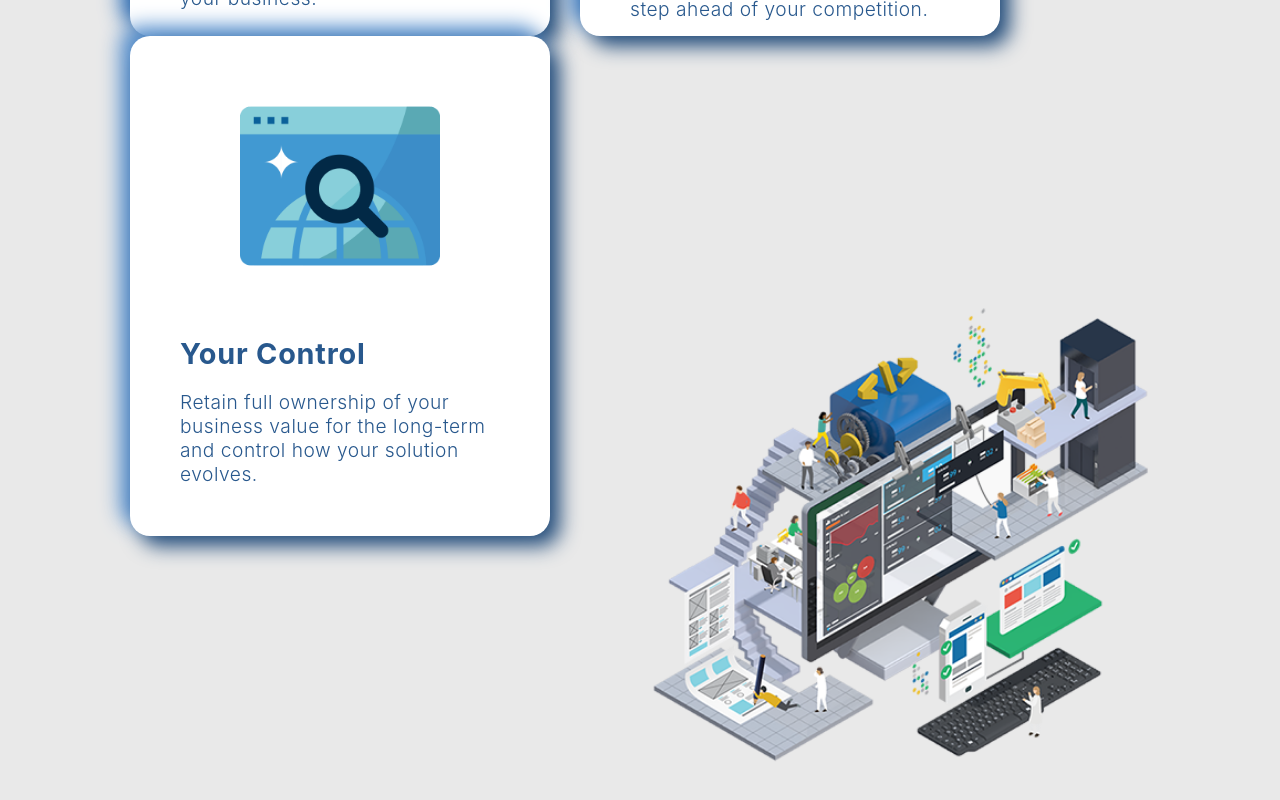
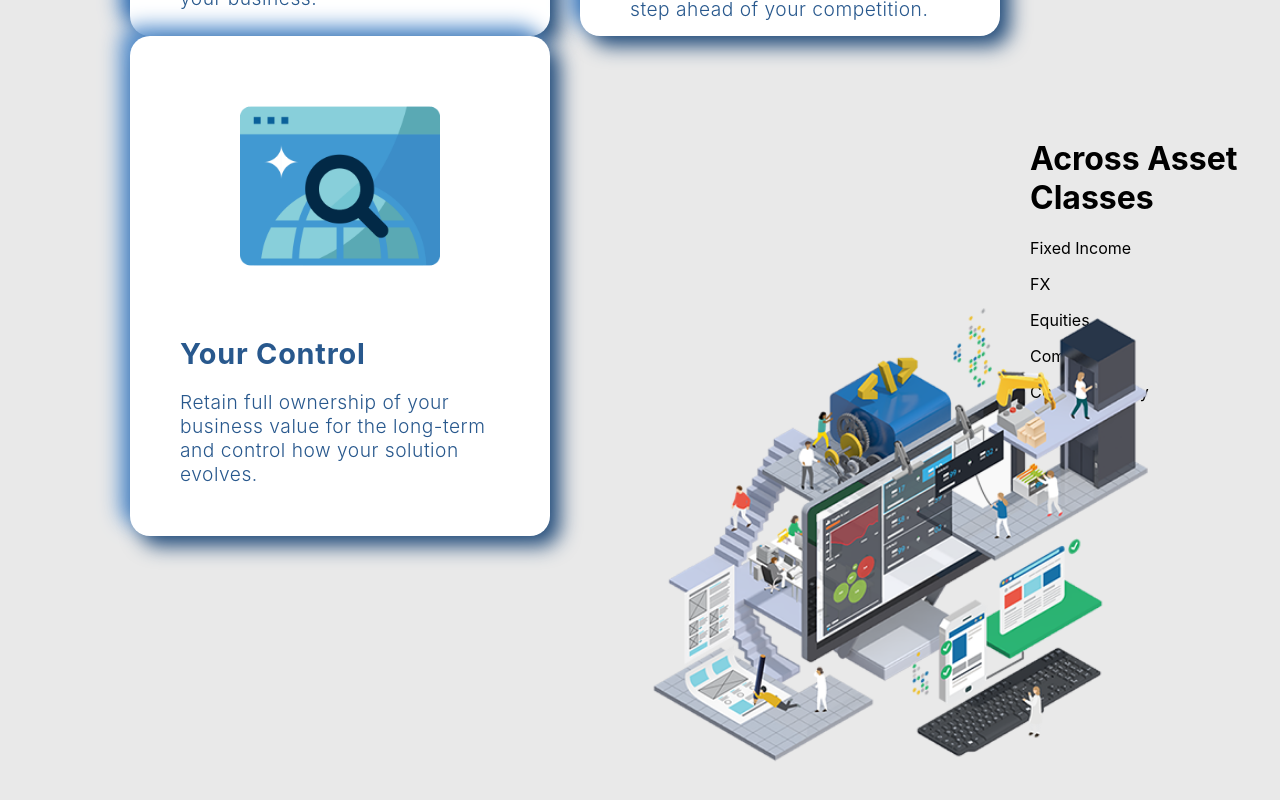
Before and after one commit to MilanP5G/weareadaptive.com, a React (Create React App) app: page / in a window 1280 px wide. Shown: the part 1992-2792 px from the top of the page. Built offline with nearby package versions, Linux system fonts and the light colour scheme.

Commit message:
added products Across Asset Classes title and supporting text

```diff
--- a/src/components/main/Main.js
+++ b/src/components/main/Main.js
@@ -62,6 +62,14 @@ const Main = () => {
           <p>Market venues</p>
           <p>Fintechs new and mature</p>
         </div>
+        <div class='origin-products-aac'>
+          <h1>Across Asset Classes</h1>
+          <p>Fixed Income</p>
+          <p>FX</p>
+          <p>Equities</p>
+          <p>Commodities</p>
+          <p>Cryptocurrency</p>
+        </div>
       </div>
     </div>
   )
```
